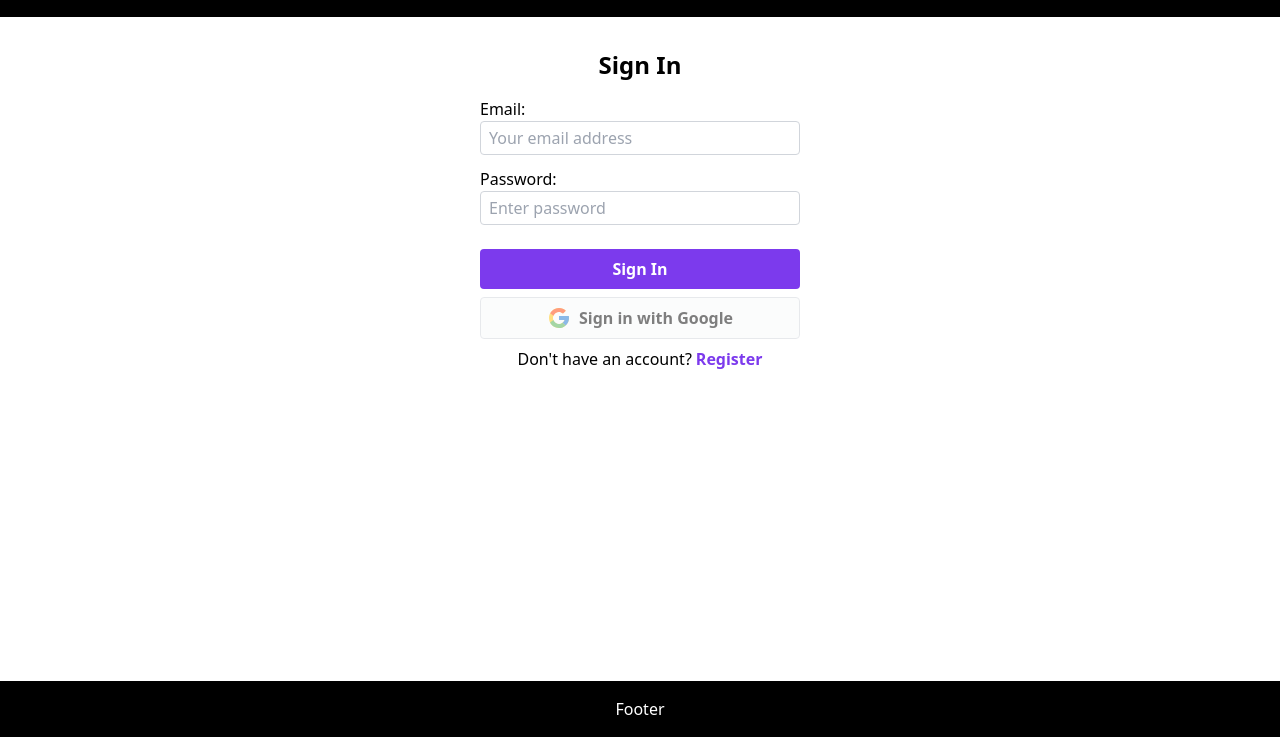
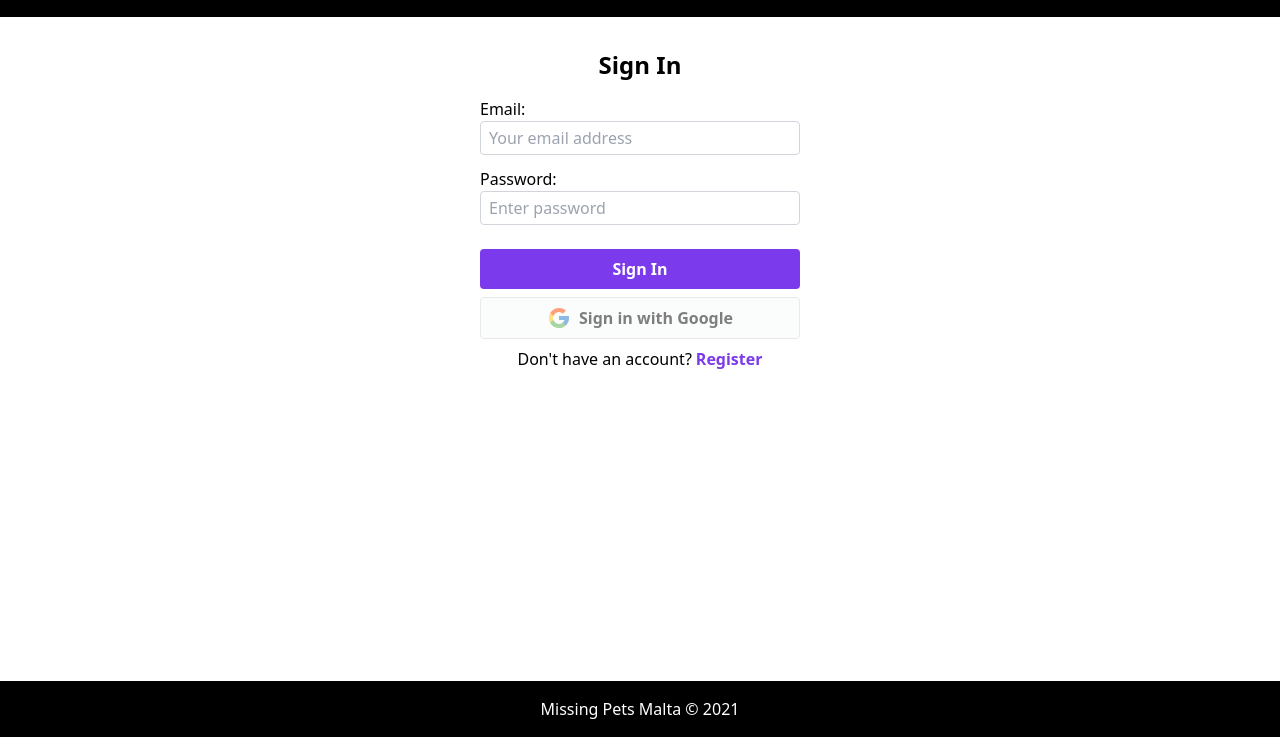
Before and after one commit to carlosgauci/lost-pets-malta, a React app in the folder client/: page /login in a window 1280 px wide. Shown: the part 63-800 px from the top of the page. Built offline with nearby package versions, Linux system fonts and the light colour scheme; no server answers.

Commit message:
change favicon, footer text

```diff
--- a/client/public/index.html
+++ b/client/public/index.html
@@ -2,14 +2,13 @@
 <html lang="en">
   <head>
     <meta charset="utf-8" />
-    <link rel="icon" href="%PUBLIC_URL%/favicon.ico" />
+    <link rel="icon" href="%PUBLIC_URL%/favicon.svg" />
     <meta name="viewport" content="width=device-width, initial-scale=1" />
     <meta name="theme-color" content="#000000" />
     <meta
       name="description"
       content="Web site created using create-react-app"
     />
-    <link rel="apple-touch-icon" href="%PUBLIC_URL%/logo192.png" />
 
     <link rel="manifest" href="%PUBLIC_URL%/manifest.json" />
 
--- a/client/src/components/Footer.js
+++ b/client/src/components/Footer.js
@@ -4,7 +4,7 @@ export default function Footer() {
   return (
     <footer className="bg-black py-4">
       <div className="container mx-auto">
-        <p className="text-white text-center">Footer</p>
+        <p className="text-white text-center">Missing Pets Malta © 2021</p>
       </div>
     </footer>
   );
```
Also changed, not shown: client/public/favicon.ico (deleted), client/public/favicon.svg (added), client/public/logo192.png (deleted), client/public/logo512.png (deleted), client/public/manifest.json.
